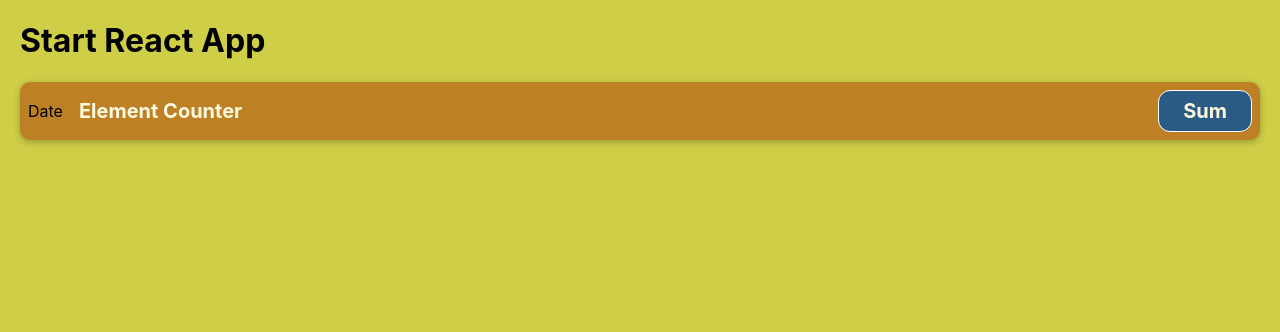
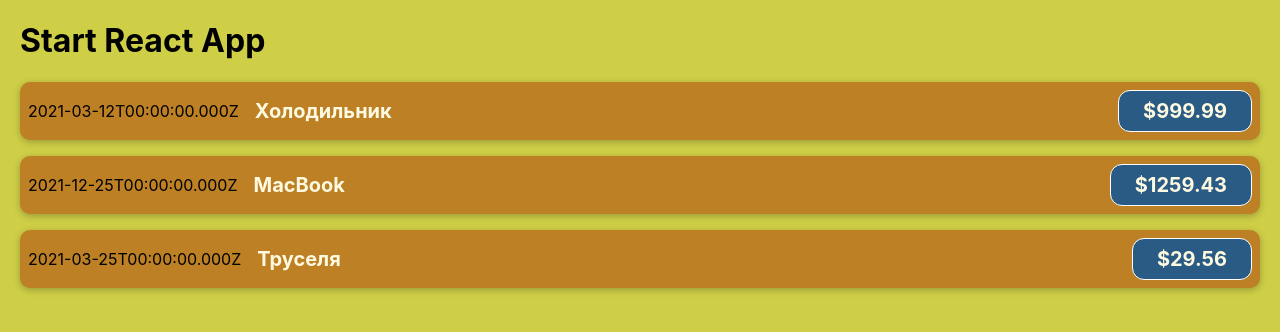
Before and after one commit to alexboagreek/react-cost-counter, a JavaScript app in the folder react-cost-counter/: page / in a window 1280 px wide. Shown: the top 332 px of the page. Built offline with nearby package versions, Linux system fonts and the light colour scheme.

Commit message:
create: props CostItem

```diff
--- a/react-cost-counter/src/App.js
+++ b/react-cost-counter/src/App.js
@@ -1,10 +1,43 @@
 import CostItem from "./components/CostItem";
 
 function App() {
+
+    const costs = [
+      {
+        date: new Date(2021, 2, 12),
+        description: 'Холодильник',
+        amount: 999.99
+      },
+      {
+        date: new Date(2021, 11, 25),
+        description: 'MacBook',
+        amount: 1259.43
+      },
+      {
+        date: new Date(2021, 2, 25),
+        description: 'Труселя',
+        amount: 29.56
+      }
+    ];
+
   return (
     <div>
       <h1>Start React App</h1>
-      <CostItem/>
+      <CostItem
+      date={ costs[0].date }
+      description={ costs[0].description }
+      amount={ costs[0].amount }
+      />
+       <CostItem
+      date={ costs[1].date }
+      description={ costs[1].description }
+      amount={ costs[1].amount }
+      />
+       <CostItem
+      date={ costs[2].date }
+      description={ costs[2].description }
+      amount={ costs[2].amount }
+      />
     </div>
   );
 }
--- a/react-cost-counter/src/components/CostItem.js
+++ b/react-cost-counter/src/components/CostItem.js
@@ -1,12 +1,15 @@
 import './CostItem.css';
 
-function CostItem() {
+function CostItem(props) {
+    const costDate = new Date(2021, 2, 12);
+    const costDescription = 'Холодильник';
+    const costAmount = 999.99;
     return (
         <div className='cost-item'>
-            <div>Date</div>
+            <div>{ props.date.toISOString() }</div>
             <div className='cost-item__description'>
-                <h2>Element Counter</h2>
-                <div className='cost-item__price'>Sum</div>
+                <h2>{ props.description }</h2>
+                <div className='cost-item__price'>${ props.amount }</div>
             </div>
         </div>
     );
```
